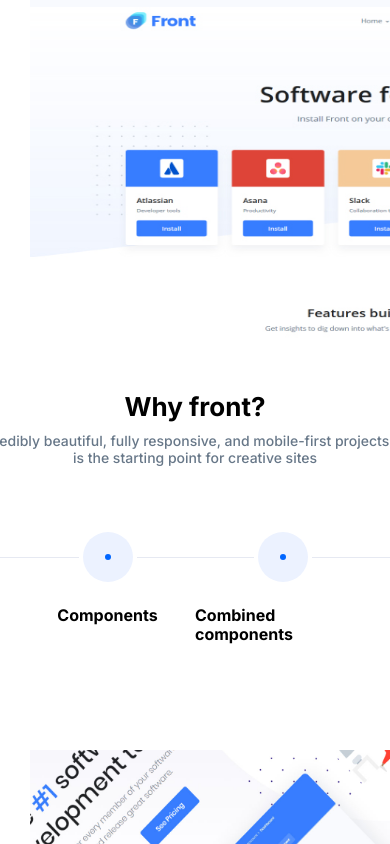
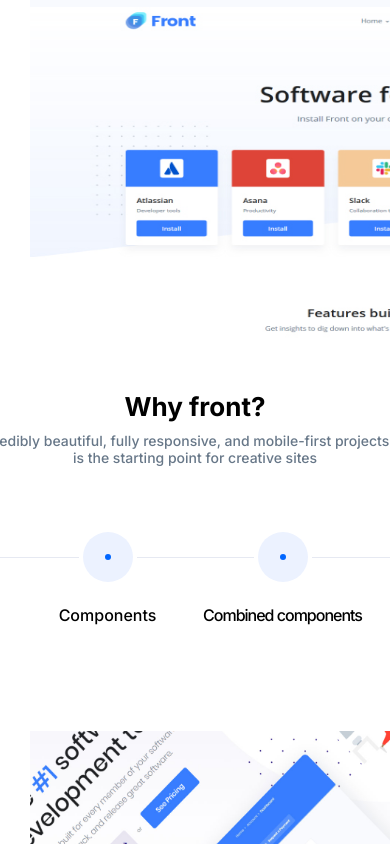
Before and after one commit to efran7107/saas-project-restart, a plain HTML site: page index.html in a window 390 px wide. Shown: the part 1792-2636 px from the top of the page. Drawn offline with nearby package versions, Linux system fonts and the light colour scheme.

Commit message:
something

```diff
--- a/css/responsive.css
+++ b/css/responsive.css
@@ -171,9 +171,14 @@
         width: 175px;
     }
 
-    .bullet:nth-child(3) .top .title .h6 {
+    .title h6,
+    .bullet:nth-child(3) .title h6 {
         font-weight: 500;
+    }
+
+    .bullet:nth-child(3) .title h6 {
         letter-spacing: -0.0625rem;
+
     }
 
     .bullet .top {
```
